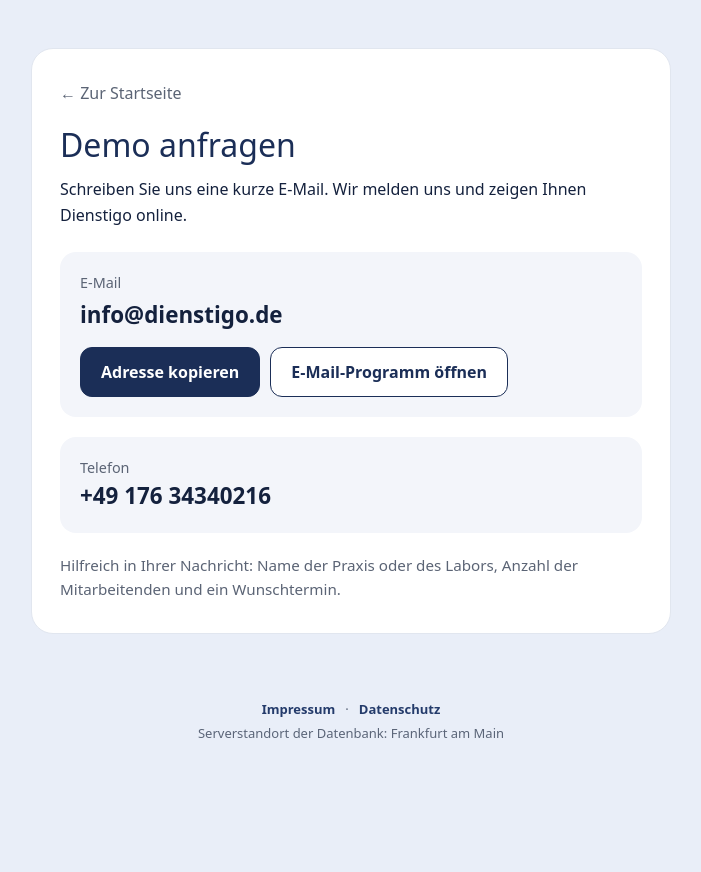
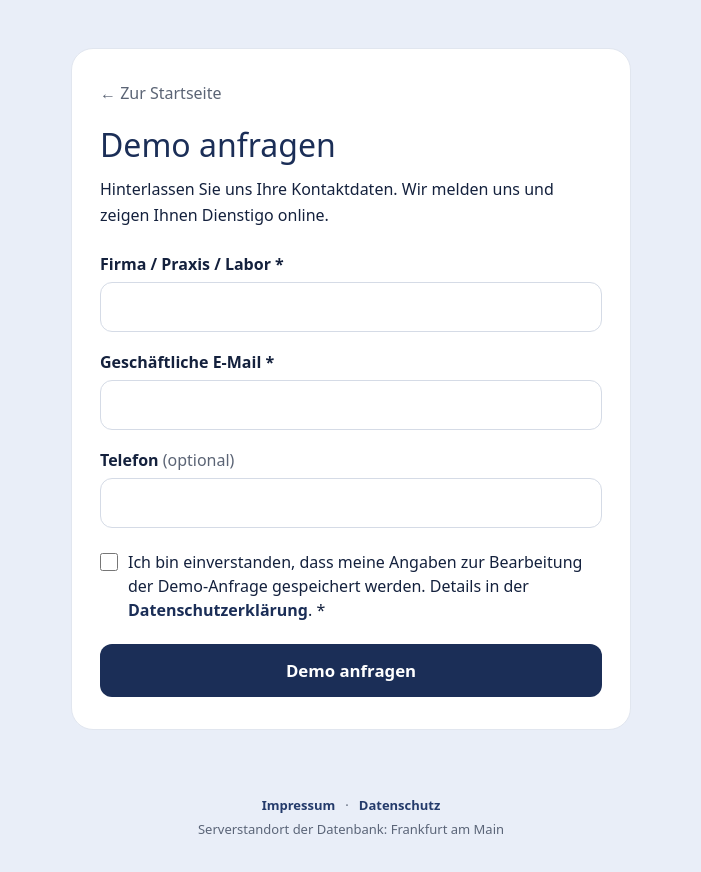
Before and after one commit to mmeslami-lgtm/lab-shift-app, a Next.js app: page /demo-anfrage in a window 1280 px wide. Shown: the top 872 px of the page, without its empty margins (289-990 px from the left). Before the commit the page ends 833 px from the top, so only its background shows below. Built offline with nearby package versions, Linux system fonts and the light colour scheme; no server answers.

Commit message:
Update page.js

```diff
--- a/app/demo-anfrage/page.js
+++ b/app/demo-anfrage/page.js
@@ -1,57 +1,99 @@
 "use client";
 import { useState } from "react";
-
-const EMAIL = "info@dienstigo.de";
-const PHONE = "+49 176 34340216";
-const MAILTO = "mailto:" + EMAIL + "?subject=" + encodeURIComponent("Demo Dienstigo");
+import { supabase } from "../../lib/supabaseClient";
 
 const navy = "#1B2E57";
-const card = { maxWidth: 640, margin: "48px auto", padding: "32px 28px", background: "#fff", border: "1px solid #E1E6EF", borderRadius: 22, fontFamily: "system-ui, sans-serif", color: "#14213D" };
-const btn = { display: "inline-block", padding: "12px 20px", borderRadius: 12, fontWeight: 700, fontSize: "1rem", textDecoration: "none", cursor: "pointer", border: "1.5px solid " + navy };
-const box = { background: "#F3F5FA", borderRadius: 16, padding: 20, marginBottom: 20 };
-const label = { fontSize: ".9rem", color: "#5B6475" };
+const card = { maxWidth: 560, margin: "48px auto", padding: "32px 28px", background: "#fff", border: "1px solid #E1E6EF", borderRadius: 22, fontFamily: "system-ui, sans-serif", color: "#14213D" };
+const lbl = { display: "block", fontWeight: 600, margin: "0 0 6px" };
+const inp = { width: "100%", boxSizing: "border-box", padding: "12px 14px", fontSize: "1rem", border: "1.5px solid #D5DBE6", borderRadius: 12, margin: "0 0 18px", fontFamily: "inherit", background: "#fff", color: "#14213D" };
+const muted = { color: "#5B6475", fontWeight: 400 };
+const linkBtn = { display: "inline-block", padding: "12px 20px", borderRadius: 12, fontWeight: 700, textDecoration: "none", border: "1.5px solid " + navy };
 
 export default function DemoAnfrage() {
-  const [copied, setCopied] = useState(false);
+  const [company, setCompany] = useState("");
+  const [email, setEmail] = useState("");
+  const [phone, setPhone] = useState("");
+  const [consent, setConsent] = useState(false);
+  const [trap, setTrap] = useState(""); // Spam-Schutz: Menschen sehen dieses Feld nicht
+  const [state, setState] = useState("idle"); // idle | sending | done | error
 
-  async function copy() {
-    try {
-      await navigator.clipboard.writeText(EMAIL);
-      setCopied(true);
-      setTimeout(() => setCopied(false), 2500);
-    } catch (e) {
-      window.prompt("E-Mail-Adresse kopieren:", EMAIL);
-    }
+  async function send(e) {
+    e.preventDefault();
+    if (trap) { setState("done"); return; }
+    if (!supabase) { setState("error"); return; }
+    setState("sending");
+    const { error } = await supabase.from("demo_requests").insert({
+      company: company.trim(),
+      email: email.trim(),
+      phone: phone.trim() || null,
+      consent: true,
+    });
+    setState(error ? "error" : "done");
+  }
+
+  if (state === "done") {
+    return (
+      <div style={{ padding: "0 16px" }}>
+        <div style={card}>
+          <h1 style={{ fontSize: "2rem", margin: "0 0 8px", color: navy }}>Vielen Dank!</h1>
+          <p style={{ margin: "0 0 24px", lineHeight: 1.6 }}>
+            Ihre Anfrage ist bei uns angekommen. Wir melden uns in Kürze per E-Mail.
+          </p>
+          <div style={{ display: "flex", flexWrap: "wrap", gap: 10 }}>
+            <a href="/demo" style={{ ...linkBtn, background: navy, color: "#fff" }}>Rundgang ansehen</a>
+            <a href="/" style={{ ...linkBtn, background: "#fff", color: navy }}>Zur Startseite</a>
+          </div>
+        </div>
+      </div>
+    );
   }
 
   return (
     <div style={{ padding: "0 16px" }}>
       <div style={card}>
-        <a href="/" style={{ color: "#5B6475", textDecoration: "none" }}>← Zur Startseite</a>
+        <a href="/" style={{ ...muted, textDecoration: "none" }}>← Zur Startseite</a>
         <h1 style={{ fontSize: "2rem", margin: "16px 0 8px", color: navy }}>Demo anfragen</h1>
         <p style={{ margin: "0 0 24px", lineHeight: 1.6 }}>
-          Schreiben Sie uns eine kurze E-Mail. Wir melden uns und zeigen Ihnen Dienstigo online.
+          Hinterlassen Sie uns Ihre Kontaktdaten. Wir melden uns und zeigen Ihnen Dienstigo online.
         </p>
 
-        <div style={box}>
-          <div style={label}>E-Mail</div>
-          <div style={{ fontSize: "1.4rem", fontWeight: 700, margin: "4px 0 16px", userSelect: "all", wordBreak: "break-all" }}>{EMAIL}</div>
-          <div style={{ display: "flex", flexWrap: "wrap", gap: 10 }}>
-            <button type="button" onClick={copy} style={{ ...btn, background: navy, color: "#fff" }}>
-              {copied ? "Kopiert ✓" : "Adresse kopieren"}
-            </button>
-            <a href={MAILTO} style={{ ...btn, background: "#fff", color: navy }}>E-Mail-Programm öffnen</a>
-          </div>
-        </div>
+        <form onSubmit={send}>
+          <label style={lbl} htmlFor="company">Firma / Praxis / Labor *</label>
+          <input id="company" required minLength={2} maxLength={200} autoComplete="organization"
+            value={company} onChange={(e) => setCompany(e.target.value)} style={inp} />
 
-        <div style={box}>
-          <div style={label}>Telefon</div>
-          <a href={"tel:" + PHONE.replace(/\s/g, "")} style={{ fontSize: "1.4rem", fontWeight: 700, color: "#14213D", textDecoration: "none" }}>{PHONE}</a>
-        </div>
+          <label style={lbl} htmlFor="email">Geschäftliche E-Mail *</label>
+          <input id="email" type="email" required maxLength={254} autoComplete="email"
+            value={email} onChange={(e) => setEmail(e.target.value)} style={inp} />
 
-        <p style={{ margin: 0, fontSize: ".95rem", color: "#5B6475", lineHeight: 1.6 }}>
-          Hilfreich in Ihrer Nachricht: Name der Praxis oder des Labors, Anzahl der Mitarbeitenden und ein Wunschtermin.
-        </p>
+          <label style={lbl} htmlFor="phone">Telefon <span style={muted}>(optional)</span></label>
+          <input id="phone" type="tel" maxLength={40} autoComplete="tel"
+            value={phone} onChange={(e) => setPhone(e.target.value)} style={inp} />
+
+          <input type="text" tabIndex={-1} autoComplete="off" aria-hidden="true"
+            value={trap} onChange={(e) => setTrap(e.target.value)}
+            style={{ position: "absolute", left: "-9999px", width: 1, height: 1 }} />
+
+          <label style={{ display: "flex", gap: 10, alignItems: "flex-start", margin: "4px 0 22px", lineHeight: 1.5 }}>
+            <input type="checkbox" required checked={consent} onChange={(e) => setConsent(e.target.checked)}
+              style={{ marginTop: 3, width: 18, height: 18, flex: "0 0 auto" }} />
+            <span>
+              Ich bin einverstanden, dass meine Angaben zur Bearbeitung der Demo-Anfrage gespeichert werden.
+              Details in der <a href="/datenschutz" style={{ color: navy, fontWeight: 600 }}>Datenschutzerklärung</a>. *
+            </span>
+          </label>
+
+          {state === "error" && (
+            <p style={{ background: "#FDECEC", color: "#8A1C1C", padding: "10px 14px", borderRadius: 10, margin: "0 0 16px" }}>
+              Das hat leider nicht geklappt. Bitte versuchen Sie es erneut oder schreiben Sie an info@dienstigo.de.
+            </p>
+          )}
+
+          <button type="submit" disabled={state === "sending"}
+            style={{ width: "100%", padding: 14, fontSize: "1.05rem", fontWeight: 700, color: "#fff", background: navy, border: 0, borderRadius: 12, cursor: "pointer", opacity: state === "sending" ? 0.6 : 1 }}>
+            {state === "sending" ? "Wird gesendet …" : "Demo anfragen"}
+          </button>
+        </form>
       </div>
     </div>
   );
```
